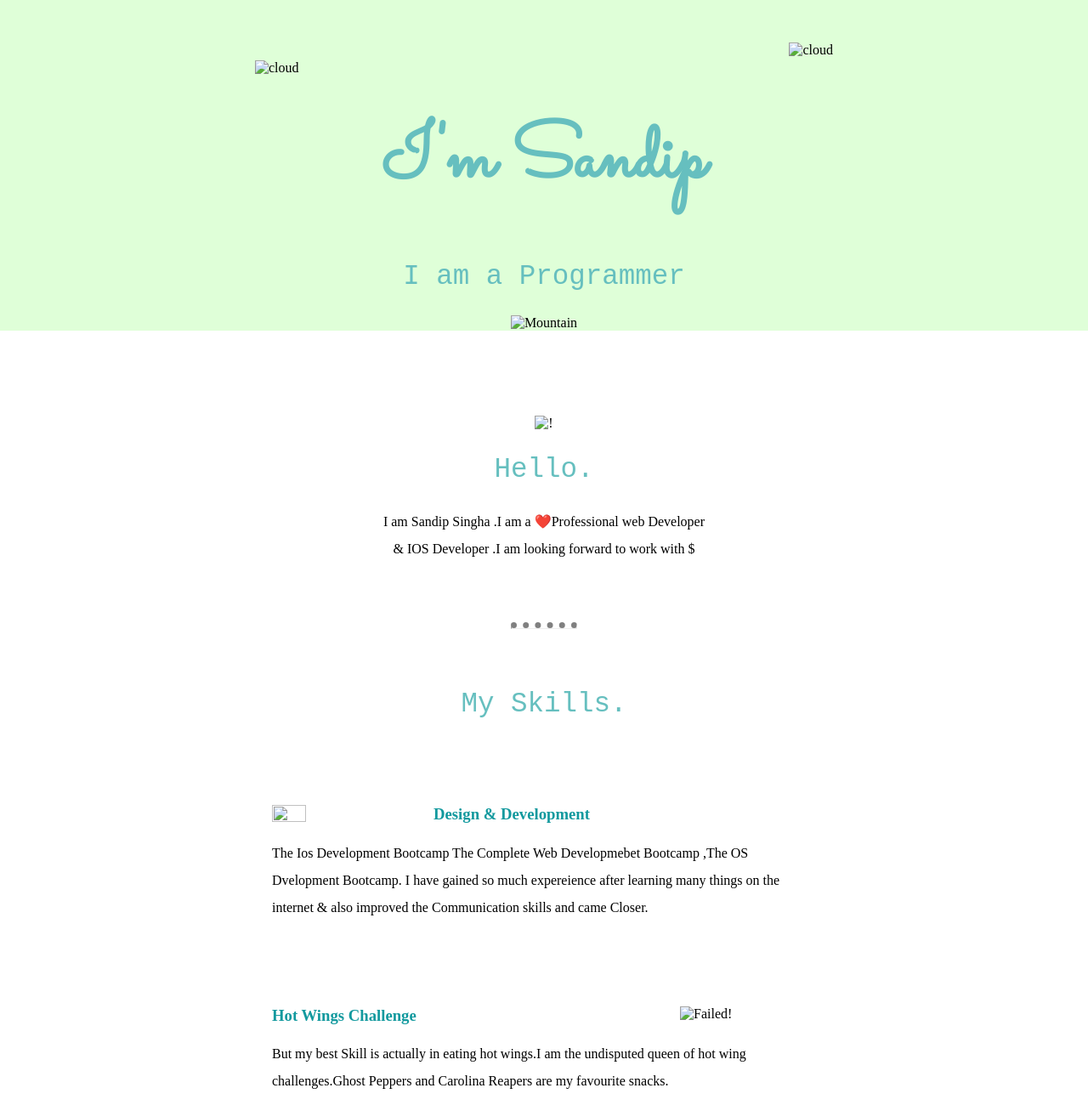
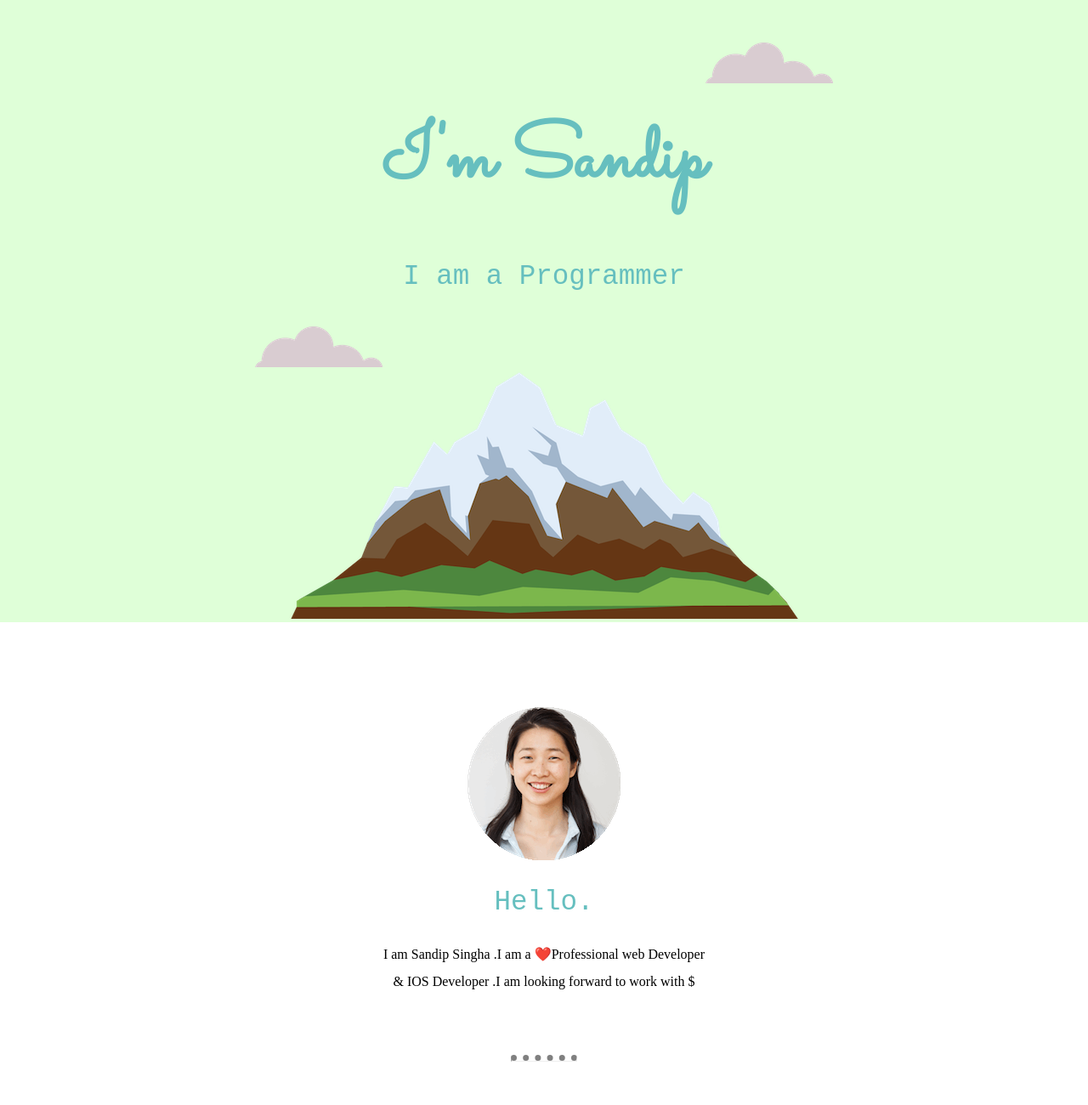
Before and after one commit to DXRaj/1st-Web-Project, a plain HTML site: page index.html in a window 1280 px wide. Shown: the top 1300 px of the page at 85% size. Drawn offline with Linux system fonts and the light colour scheme.

Commit message:
Update index.html

```diff
--- a/index.html
+++ b/index.html
@@ -15,15 +15,15 @@
 <body >
 
     <div class="top-container">
-        <img id="cloud1" src="Images/cloud.png" alt="cloud">
+        <img id="cloud1" src="cloud.png" alt="cloud">
             <h1>I'm Sandip</h1>
         <h2 class="54">I am a Programmer</h2>
-        <img id="cloud2" src="Images/cloud.png" alt="cloud">
-        <img class="mountain" src="Images/mountain.png" alt="Mountain">
+        <img id="cloud2" src="cloud.png" alt="cloud">
+        <img class="mountain" src="mountain.png" alt="Mountain">
     </div>
     <div class="middle-container">
         <div class="profile">
-          <img src="/Images/angela.png" alt="!">
+          <img src="angela.png" alt="!">
           <h2>Hello.</h2>
           <p class="intro">I am Sandip Singha .I am a ❤️Professional web Developer & IOS Developer .I am looking forward to work with $</p>
         </div>
@@ -31,13 +31,13 @@
         <div class="skills">
           <h2>My Skills.</h2>
           <div class="skill-row">
-            <img class="Android-studio" src="/Images/Android_Studio_Icon_3.6.svg.png" alt="">
+            <img class="Android-studio" src="Android_Studio_Icon_3.6.svg.png" alt="">
             <h3 >Design & Development</h3>
             <p class="jd" >The Ios Development Bootcamp
               The Complete Web Developmebet Bootcamp ,The OS Dvelopment Bootcamp. I have gained so much expereience after learning many things on the internet & also improved the Communication skills and came Closer.</p>
           </div>
           <div class="skill-row">
-            <img class="Skillimg com-img" src="/Images/chillies.png" alt="Failed!">
+            <img class="Skillimg com-img" src="chillies.png" alt="Failed!">
             <h3>Hot Wings Challenge</h3>
             <p class="jd last-para">But my best Skill is actually in eating hot wings.I am the undisputed queen of hot wing challenges.Ghost Peppers and Carolina Reapers are my favourite snacks. </p>
           </div>
```
